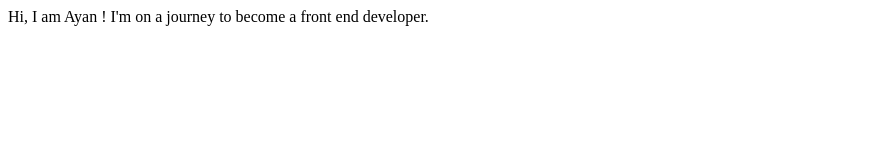
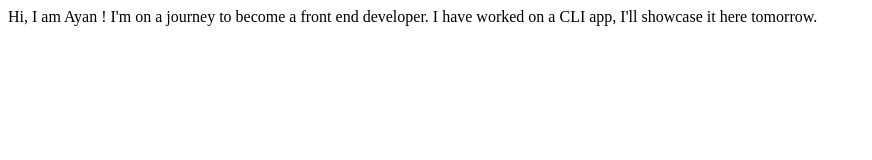
Before and after one commit to Ayan4/AyanShukla-site, a plain HTML site: page index.html in a window 1280 px wide. Shown: the whole page, without its empty margins (0-872 px from the left). Drawn offline with Linux system fonts and the light colour scheme.

Commit message:
update project details

```diff
--- a/index.html
+++ b/index.html
@@ -10,5 +10,7 @@
     Hi, I am Ayan !
 
     I'm on a journey to become a front end developer.
+
+    I have worked on a CLI app, I'll showcase it here tomorrow.
 </body>
 </html>
```
